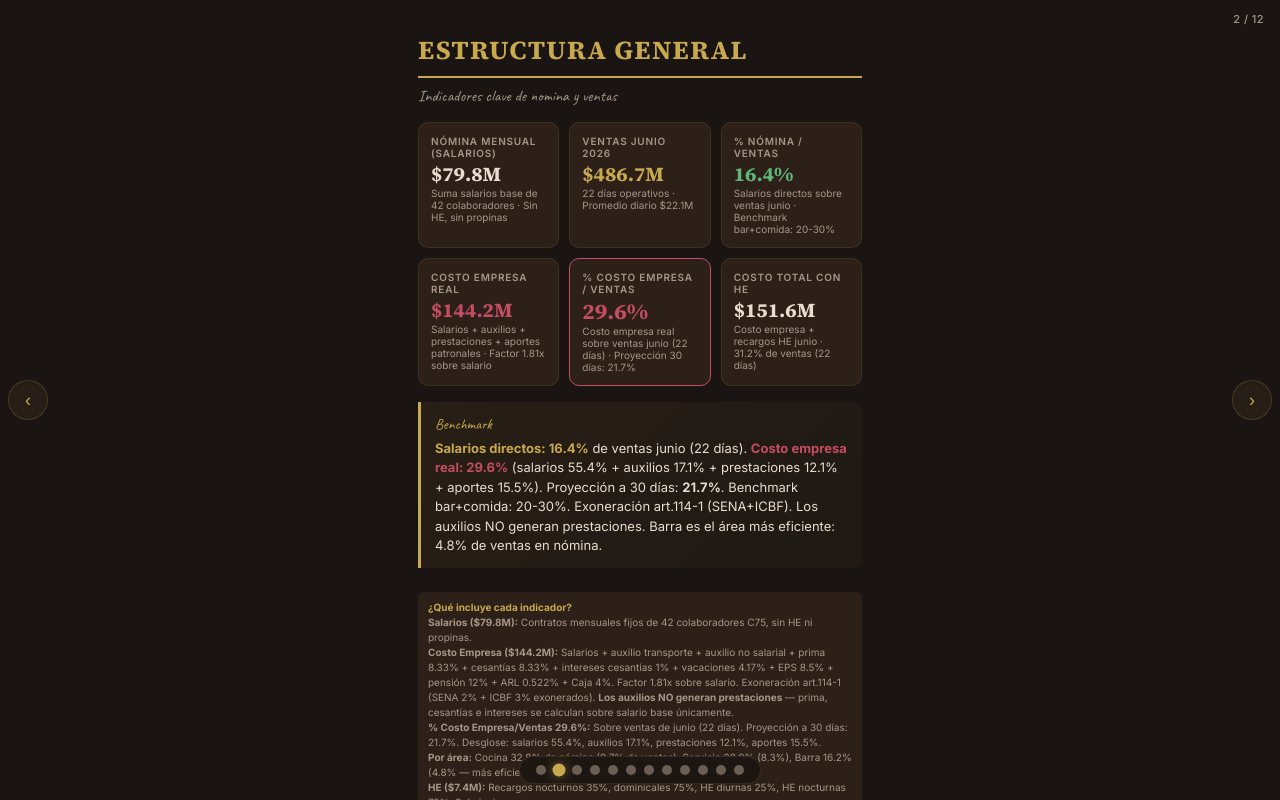
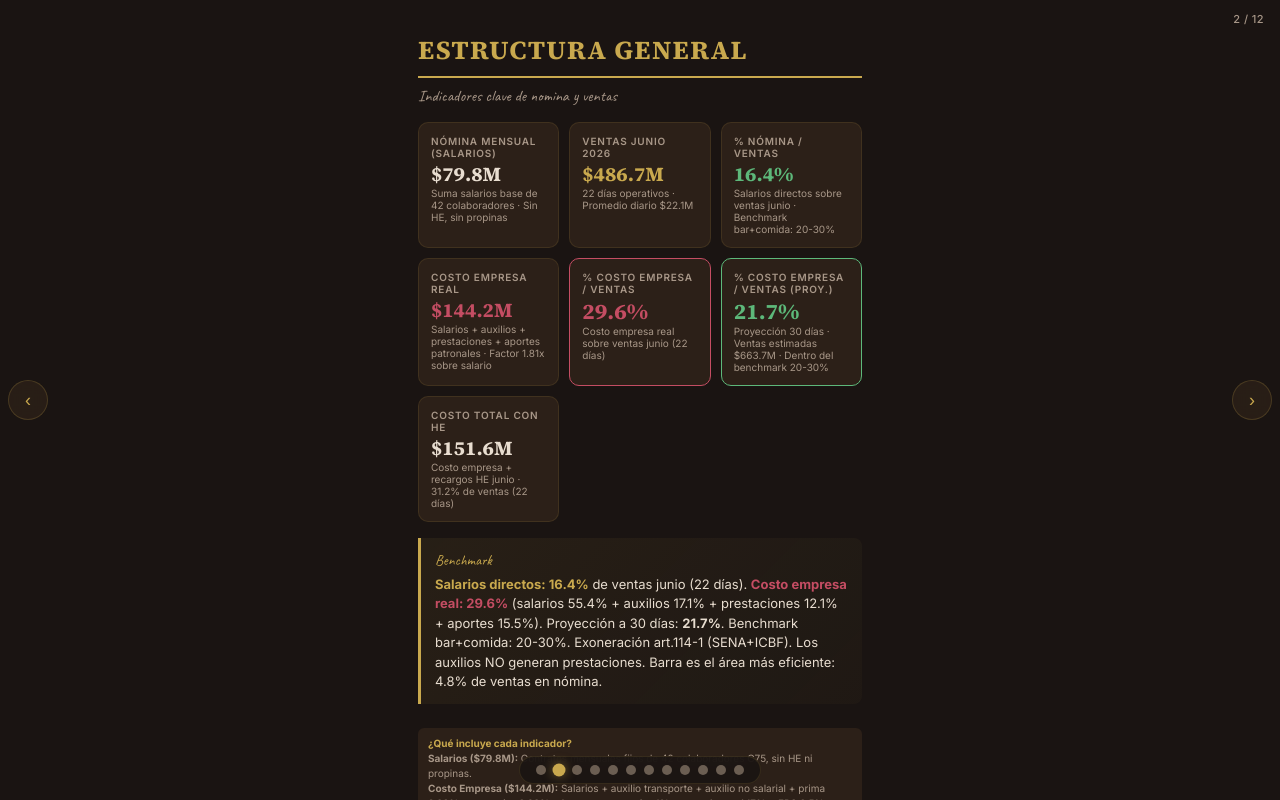
Before and after one commit to agamenonmacondo/ak-analisis-estrategico, a plain HTML site: page index.html in a window 1280 px wide. Both pictures are taken after a click on the button 559 px from the left and 770 px from the top of the page. Drawn offline with Linux system fonts and the light colour scheme.

Commit message:
Add KPI card: costo empresa/ventas proyectado 30 dias 21.7%

```diff
--- a/index.html
+++ b/index.html
@@ -659,7 +659,12 @@ html, body {
     <div class="kpi-card" style="border-color:var(--borgona);">
       <div class="kpi-label">% Costo Empresa / Ventas</div>
       <div class="kpi-value borgona" style="font-size:22px">29.6%</div>
-      <div class="kpi-note">Costo empresa real sobre ventas junio (22 d&iacute;as) &middot; Proyecci&oacute;n 30 d&iacute;as: 21.7%</div>
+      <div class="kpi-note">Costo empresa real sobre ventas junio (22 d&iacute;as)</div>
+    </div>
+    <div class="kpi-card" style="border-color:var(--green);">
+      <div class="kpi-label">% Costo Empresa / Ventas (Proy.)</div>
+      <div class="kpi-value green" style="font-size:22px">21.7%</div>
+      <div class="kpi-note">Proyecci&oacute;n 30 d&iacute;as &middot; Ventas estimadas $663.7M &middot; Dentro del benchmark 20-30%</div>
     </div>
     <div class="kpi-card">
       <div class="kpi-label">Costo Total con HE</div>
```
